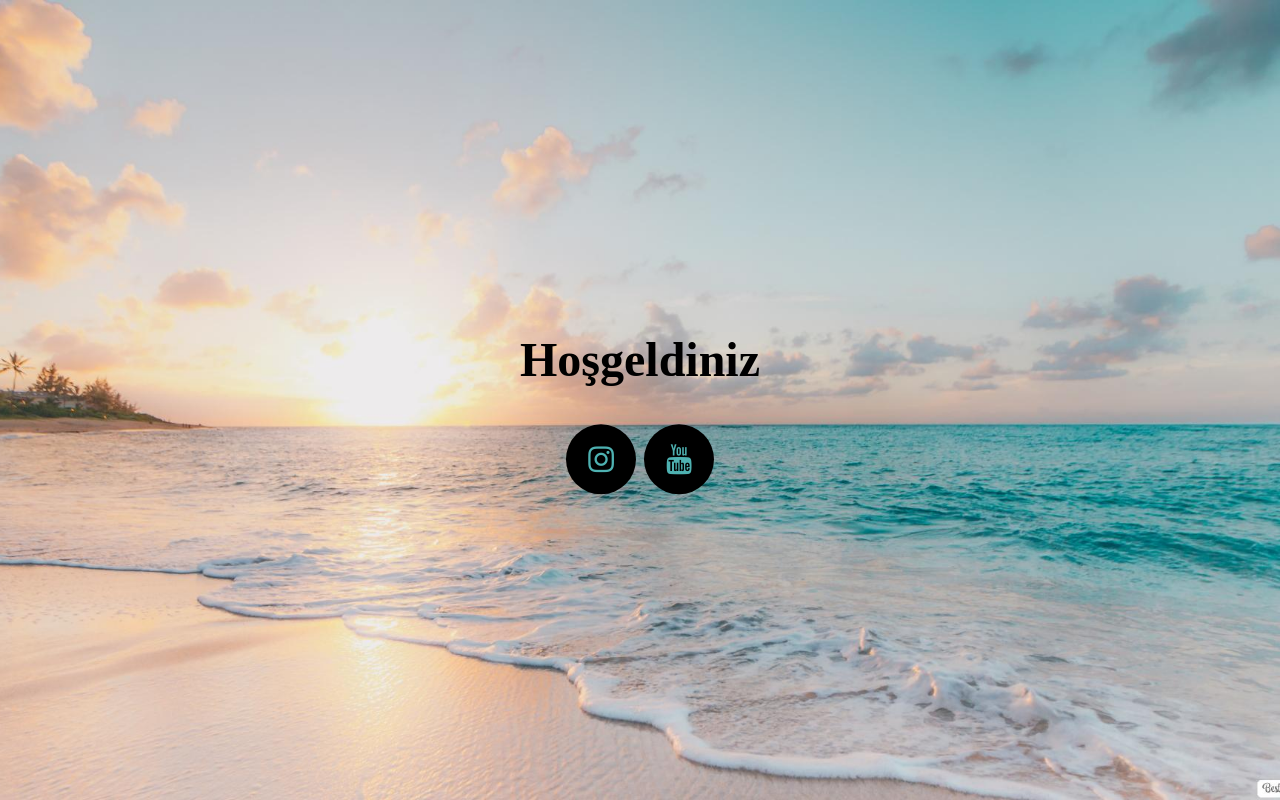
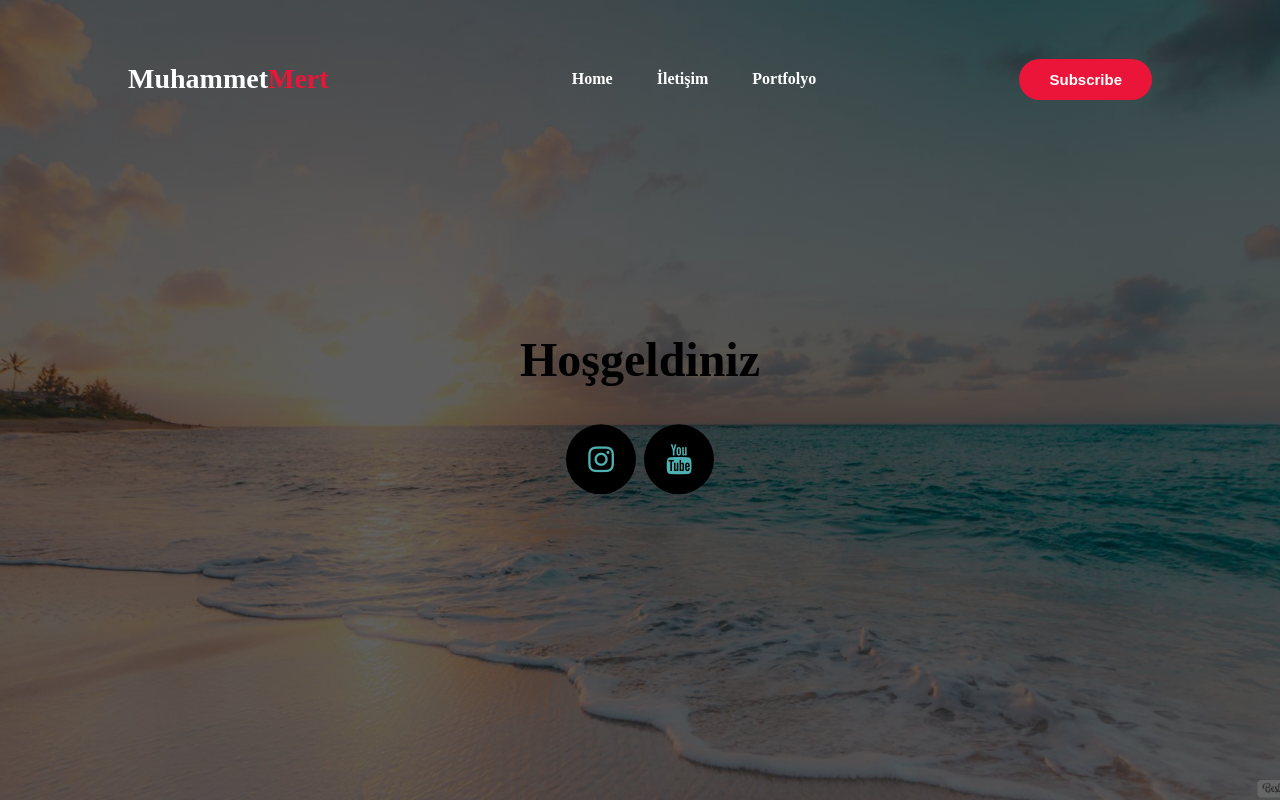
Before and after one commit to mertkys/mertkys.github.io, a plain HTML site: page index.html in a window 1280 px wide. Drawn offline with Linux system fonts and the light colour scheme.

Commit message:
Değişiklikler

```diff
--- a/index.html
+++ b/index.html
@@ -15,9 +15,21 @@
         <h1 style="font-size:300%;">Hoşgeldiniz</h1>
             <a href="https://www.instagram.com/mert_xpw07/" class="fa fa-instagram" target="_blank" rel="noopener noreferrer"></a>
             <a href="https://www.youtube.com/channel/UCfRCWfMY6dU4PzU9aSQClLA" class="fa fa-youtube" target="_blank" rel="noopener noreferrer"></a>
+
         </div>
     </div>
 </body>
 <body>
+    <div class="hero">
+        <nav>
+          <h2 class="logo">Muhammet<span>Mert</span></h2>
+          <ul>
+          <li><a href="#">Home</a></li>
+          <li><a href="#">İletişim</a></li>
+          <li><a href="#">Portfolyo</a></li>
+          </ul>
+          <button type="button">Subscribe</button>
+        </nav>
+    </div>
 </body>
 </html>
--- a/main.css
+++ b/main.css
@@ -29,3 +29,53 @@ body{
     background: #000000;
     color: #4eb1b1;
 }
+.hero{
+    height: 100vh;
+    width: 100%;
+    background-image: linear-gradient(rgba(0,0,0,0.6),rgba(0,0,0,0.6)),url(arkaplan.png);
+    background-size: cover;
+    background-position: center;
+}
+nav{
+    display: flex;
+    align-items: center;
+    justify-content: space-between;
+    padding-top: 40px;
+    padding-left: 10%;
+    padding-right: 10%;
+}
+ .logo{
+    color:white;
+    font-size: 28px;
+ }
+ span{
+    color:#ea1538;
+ }
+ nav ul li{
+    list-style-type: none;
+    display: inline-block;
+    padding: 10px 20px;
+ }
+ nav ul li a{
+    color:white;
+    text-decoration: none;
+    font-weight: bold;
+ }
+ nav ul li a:hover{
+    color: #ea1538;
+    transition: .3s;
+ }
+button{
+    border: none;
+    background: #ea1538;
+    padding: 12px 30px;
+    border-radius: 30px;
+    color: white;
+    font-weight: bold;
+    font-size: 15px;
+    transition: .4s;
+}
+button:hover{
+    transform: scale(1.3);
+    cursor:pointer;
+}
```
